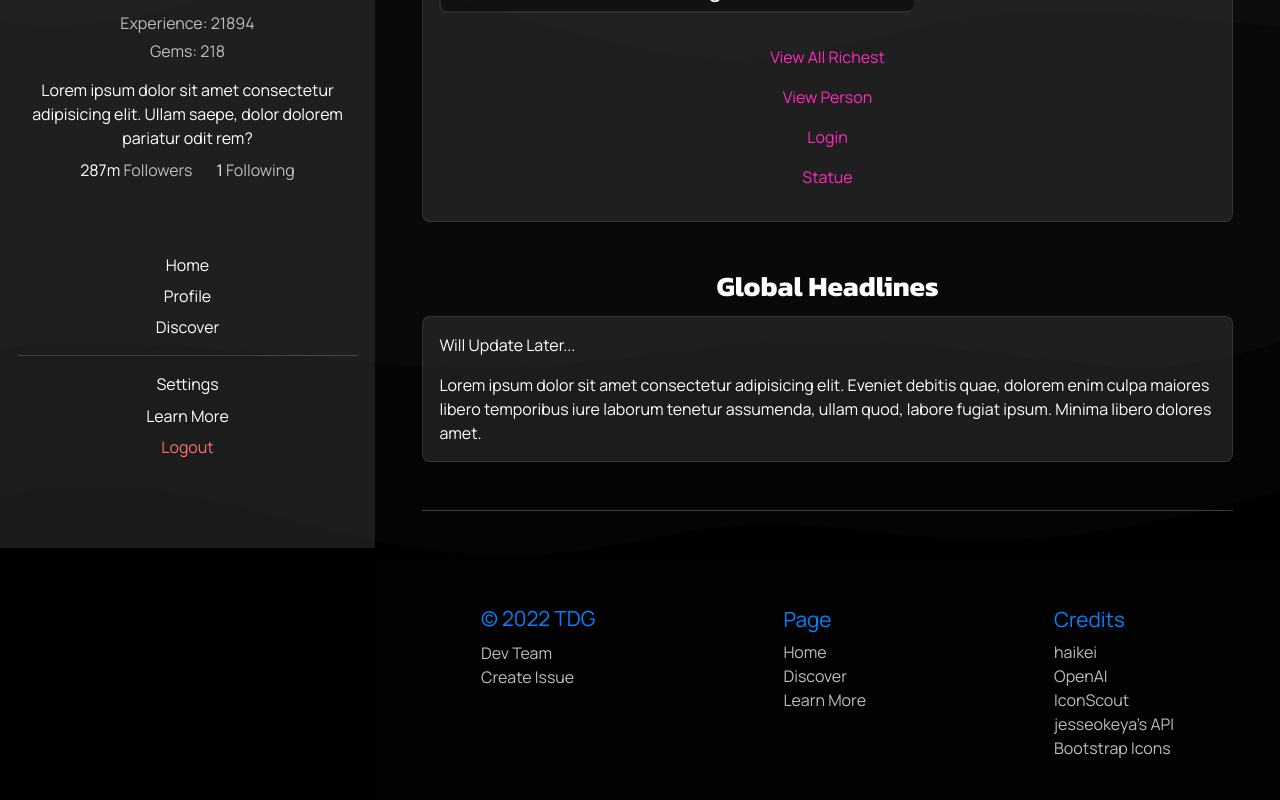
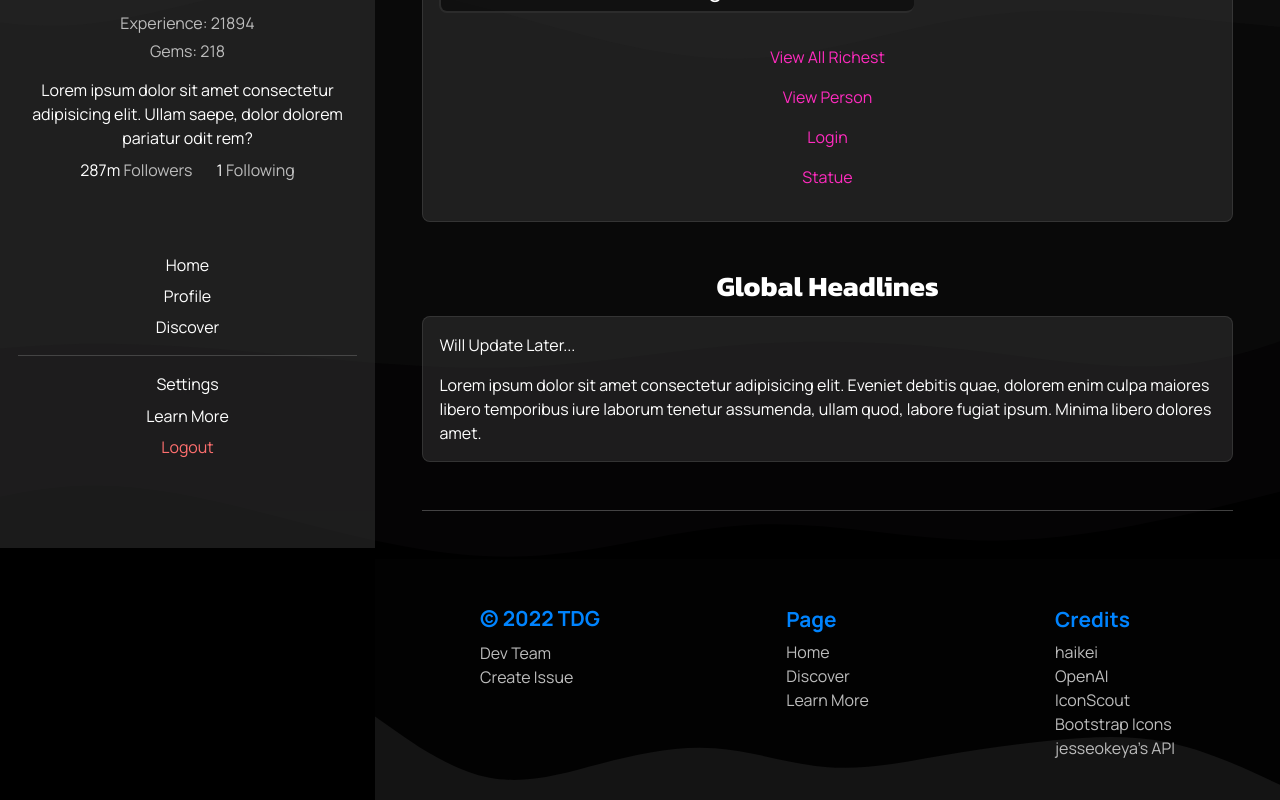
Before and after one commit to TDG-Org/Statue-Status, a React (Create React App) app in the folder client/: page / in a window 1280 px wide. Shown: the part 252-1052 px from the top of the page. Built offline with nearby package versions, Linux system fonts and the light colour scheme.

Commit message:
another footer li move and added a svg background on footer

```diff
--- a/client/src/components/Footer.jsx
+++ b/client/src/components/Footer.jsx
@@ -56,6 +56,7 @@ const Footer = () => {
           <h4>Credits</h4>
 
           <ul className="footer-links">
+
                         {/* haikei */}
                         <li>
               <a target="blank"
@@ -64,6 +65,7 @@ const Footer = () => {
                 haikei
               </a>
             </li>
+
             {/* OpenAI */}
             <li>
               <a target="blank"
@@ -72,6 +74,7 @@ const Footer = () => {
                 OpenAI
               </a>
             </li>
+
             {/* IconScout */}
             <li>
               <a target="blank"
@@ -80,6 +83,16 @@ const Footer = () => {
                 IconScout
               </a>
             </li>
+
+                        {/* Bootstrap Icons */}
+                        <li>
+            <a target="blank"
+                href="https://icons.getbootstrap.com/"
+              >
+                Bootstrap Icons
+              </a>
+            </li>
+
                         {/* Jesseokeya's API */}
             <li>
               <a target="blank"
@@ -88,14 +101,7 @@ const Footer = () => {
                 jesseokeya&apos;s API
               </a>
             </li>
-            {/* Bootstrap Icons */}
-            <li>
-            <a target="blank"
-                href="https://icons.getbootstrap.com/"
-              >
-                Bootstrap Icons
-              </a>
-            </li>
+
           </ul>
 
         </div>
--- a/client/src/sass/components/Footer.scss
+++ b/client/src/sass/components/Footer.scss
@@ -5,11 +5,16 @@
 
 footer {
   z-index: 4;
+  width: 100%;
   display: flex;
   min-height: 150px;
   padding: 2.5rem 0;
   justify-content: space-around;
-  background-color: rgba(36, 36, 36, 0.068);
+  background-color: #24242411;
+  background-image: url("../../assets/svgs/footer-comp.svg");
+  background-position: center 90%;
+  background-repeat: no-repeat;
+  background-size: cover;
 
   .container {
     width: 100%;
@@ -18,6 +23,7 @@ footer {
 
     .footer-sect {
       h4 {
+        font-weight: bold;
         color: $prime-clr;
         text-align: start;
         font-size: 1.3rem;
@@ -29,6 +35,8 @@ footer {
     .logo {
       h3 {
         a {
+        font-weight: bold;
+
           color: $prime-clr;
           font-size: 1.3rem;
 
```
Also changed, not shown: client/src/assets/svgs/footer-comp.svg (added).
